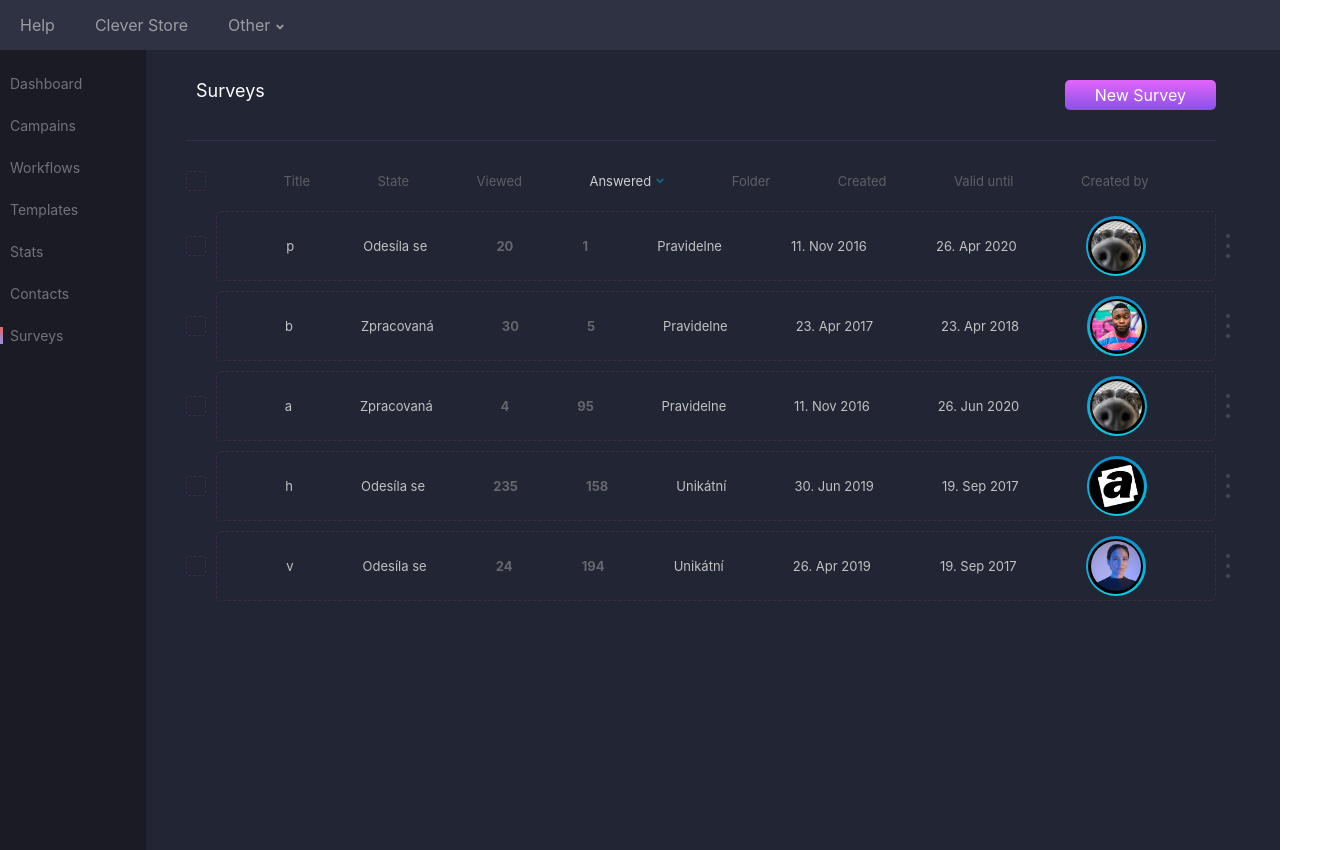
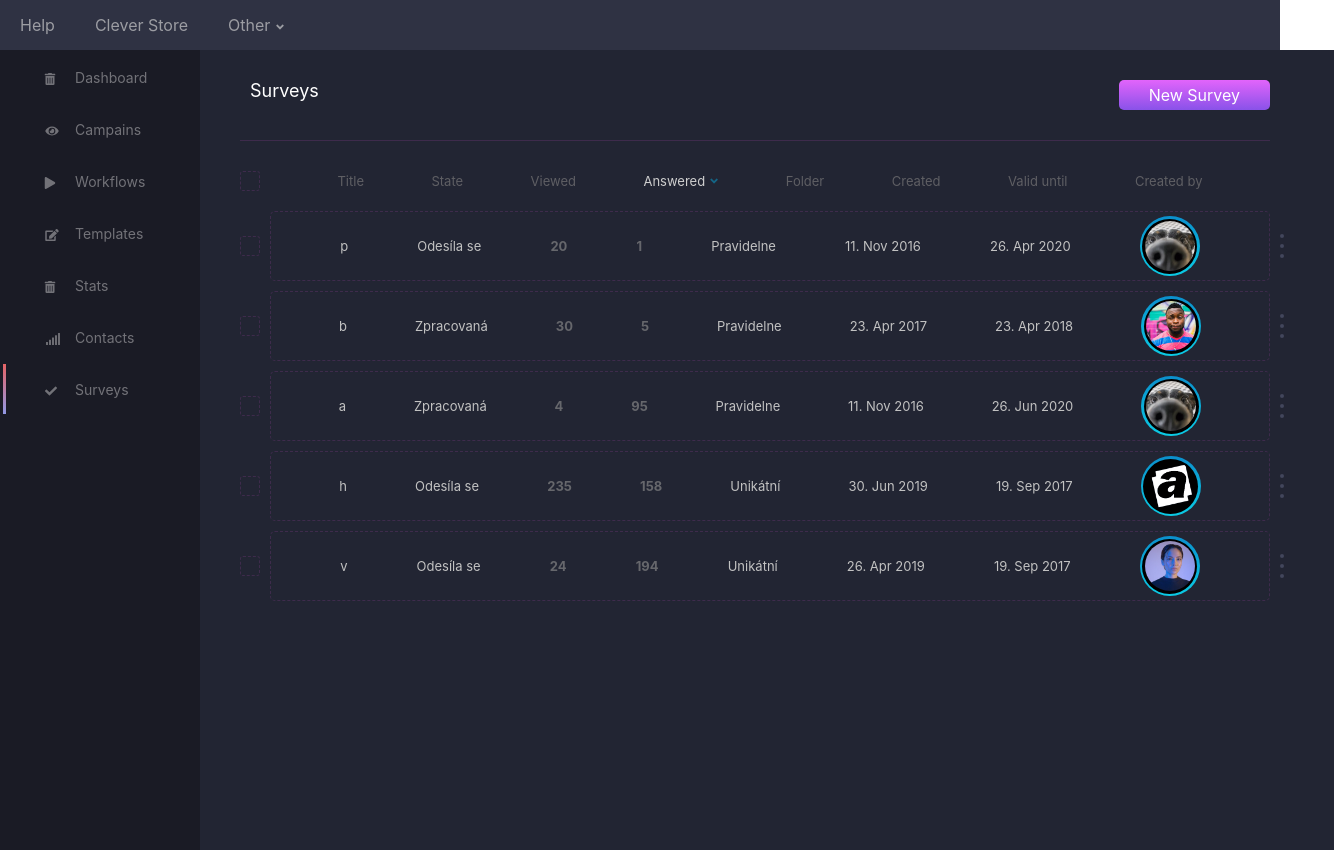
Before and after one commit to 5hrug/surveys, a Next.js app: page / in a window 1280 px wide. Shown: the whole page, 1334 px wide, since content can reach past the window. Built offline with nearby package versions, Linux system fonts and the light colour scheme.

Commit message:
working sidebar table

```diff
--- a/Components/SideBar/Item.tsx
+++ b/Components/SideBar/Item.tsx
@@ -1,6 +1,6 @@
 import React from 'react';
 import styled from 'styled-components';
-import Link from 'next/link';
+import { FontAwesomeIcon } from '@fortawesome/react-fontawesome';
 
 interface Props {
    text: string;
@@ -11,32 +11,40 @@ interface Props {
 function Item({ text, icon, selected, onClick }: Props) {
    return (
       <Container onClick={() => onClick && onClick(text)}>
-         {selected === text ? <Selected /> : null}
+         <IconWrapper>
+            {selected === text ? <Selected /> : null}
+            <Icon icon={icon} />
+         </IconWrapper>
+         <td>
             <Title>{text}</Title>
+         </td>
       </Container>
    );
 }
 
+const IconWrapper = styled('td')`
+   position: relative;
+`;
+const Icon = styled(FontAwesomeIcon)`
+   height: 12px;
+   margin-left: 40px;
+   margin-right: -20px;
+`;
 const Selected = styled('div')`
    width: 3px;
    position: absolute;
    height: 100%;
-   min-height: 100%;
-   max-height: 100%;
-   /* height: 50px; */
+   top: 0;
    background: linear-gradient(#e66465, #9198e5);
 `;
-const Container = styled.div`
+const Container = styled.tr`
    position: relative;
-
    color: #727278;
-   display: flex;
-   align-items: center;
-   margin: 25px 0;
+   padding: 12px 0;
+   height: 50px;
 `;
 const Title = styled.a`
    font-size: 14px;
-   margin-left: 10px;
    text-decoration: none;
 `;
 export default Item;
--- a/Components/SideBar/SideBar.tsx
+++ b/Components/SideBar/SideBar.tsx
@@ -1,28 +1,86 @@
-import React,{useState} from 'react'
+import React, { useState } from 'react';
 import styled from 'styled-components';
-import Item from './Item'
+import Item from './Item';
+import {
+   faTrashAlt,
+   faEye,
+   faPlay,
+   faEdit,
+   faSignal,
+   faCheck,
+} from '@fortawesome/free-solid-svg-icons';
 
 function SideBar() {
-  const [selected, setSelected] = useState('Surveys');
-  const handleClickSelected = (name:string) => {
-    setSelected(name);
-  }
-  return (
-    <Container>
-      <Item text='Dashboard' selected={selected} onClick={handleClickSelected} />
-      <Item text='Campains' selected={selected} onClick={handleClickSelected}/>
-      <Item text='Workflows' selected={selected} onClick={handleClickSelected}/>
-      <Item text='Templates' selected={selected} onClick={handleClickSelected}/>
-      <Item text='Stats' selected={selected} onClick={handleClickSelected}/>
-      <Item text='Contacts' selected={selected} onClick={handleClickSelected}/>
-      <Item text='Surveys' selected={selected} onClick={handleClickSelected}/>
-    </Container>
-  )
+   const [selected, setSelected] = useState('Surveys');
+   const handleClickSelected = (name: string) => {
+      setSelected(name);
+   };
+   return (
+      <Container>
+         <Table_>
+            <tbody>
+               <Item
+                  text='Dashboard'
+                  icon={faTrashAlt}
+                  selected={selected}
+                  onClick={handleClickSelected}
+               />
+               <Item
+                  text='Campains'
+                  icon={faEye}
+                  selected={selected}
+                  onClick={handleClickSelected}
+               />
+               <Item
+                  text='Workflows'
+                  icon={faPlay}
+                  selected={selected}
+                  onClick={handleClickSelected}
+               />
+               <Item
+                  text='Templates'
+                  icon={faEdit}
+                  selected={selected}
+                  onClick={handleClickSelected}
+               />
+               <Item
+                  text='Stats'
+                  icon={faTrashAlt}
+                  selected={selected}
+                  onClick={handleClickSelected}
+               />
+               <Item
+                  text='Contacts'
+                  icon={faSignal}
+                  selected={selected}
+                  onClick={handleClickSelected}
+               />
+               <Item
+                  text='Surveys'
+                  icon={faCheck}
+                  selected={selected}
+                  onClick={handleClickSelected}
+               />
+            </tbody>
+         </Table_>
+      </Container>
+   );
 }
-
 const Container = styled.div`
-   width: 13%;
+   /* width: 13%; */
+   /* width: 100%; */
+   width: 200px;
    background-color: #1a1b25;
    height: 100%;
 `;
-export default SideBar
+const Table_ = styled.table`
+  /* table-layout: fixed; */
+
+   /* width: 13%; */
+   /* width: 100%; */
+   width: 200px;
+   background-color: #1a1b25;
+   /* height: 100%; */
+   /* height: 300px; */
+`;
+export default SideBar;
--- a/styles/globals.css
+++ b/styles/globals.css
@@ -23,3 +23,14 @@ a {
 * {
    box-sizing: border-box;
 }
+
+table, th, td {
+   /* border: 1px solid black; */
+}
+
+tr {
+   /* border: 1px solid rgb(173, 31, 31); */
+}
+table{
+   /* border-collapse: collapse; */
+}
```
